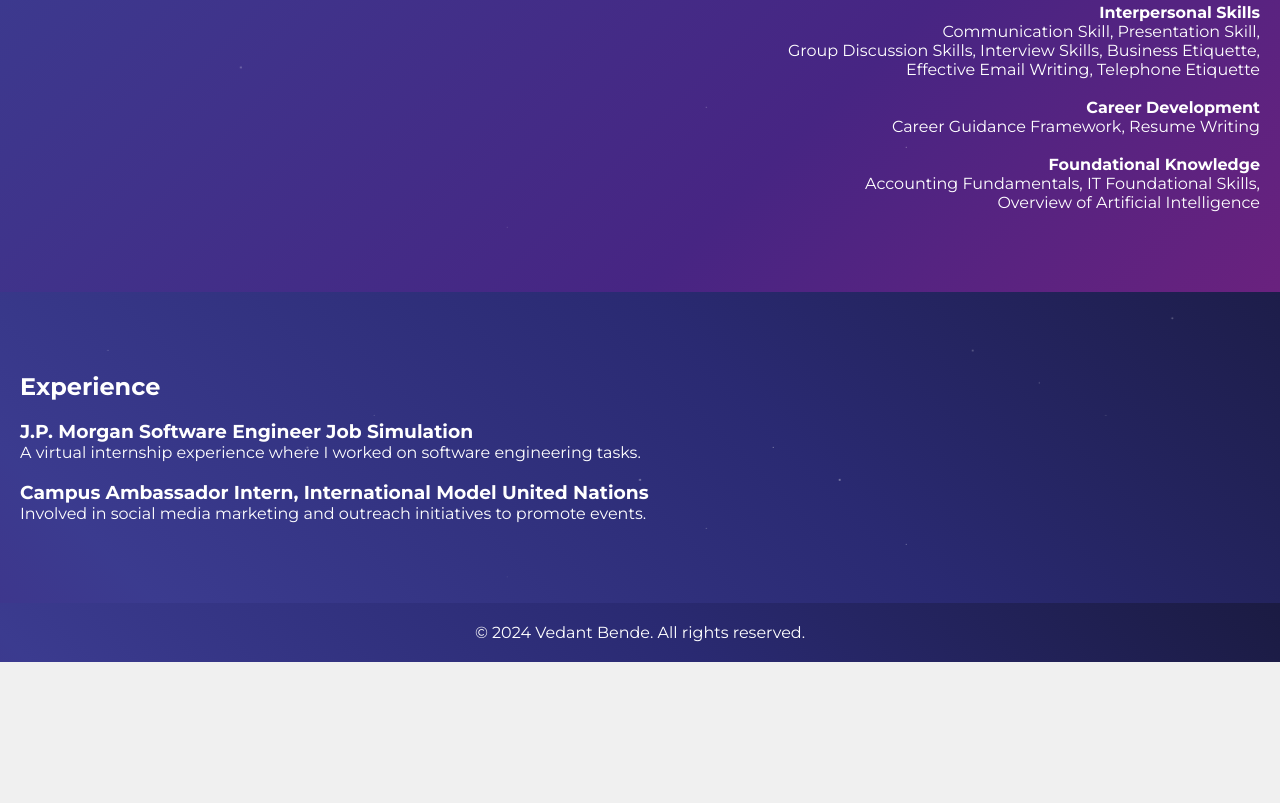
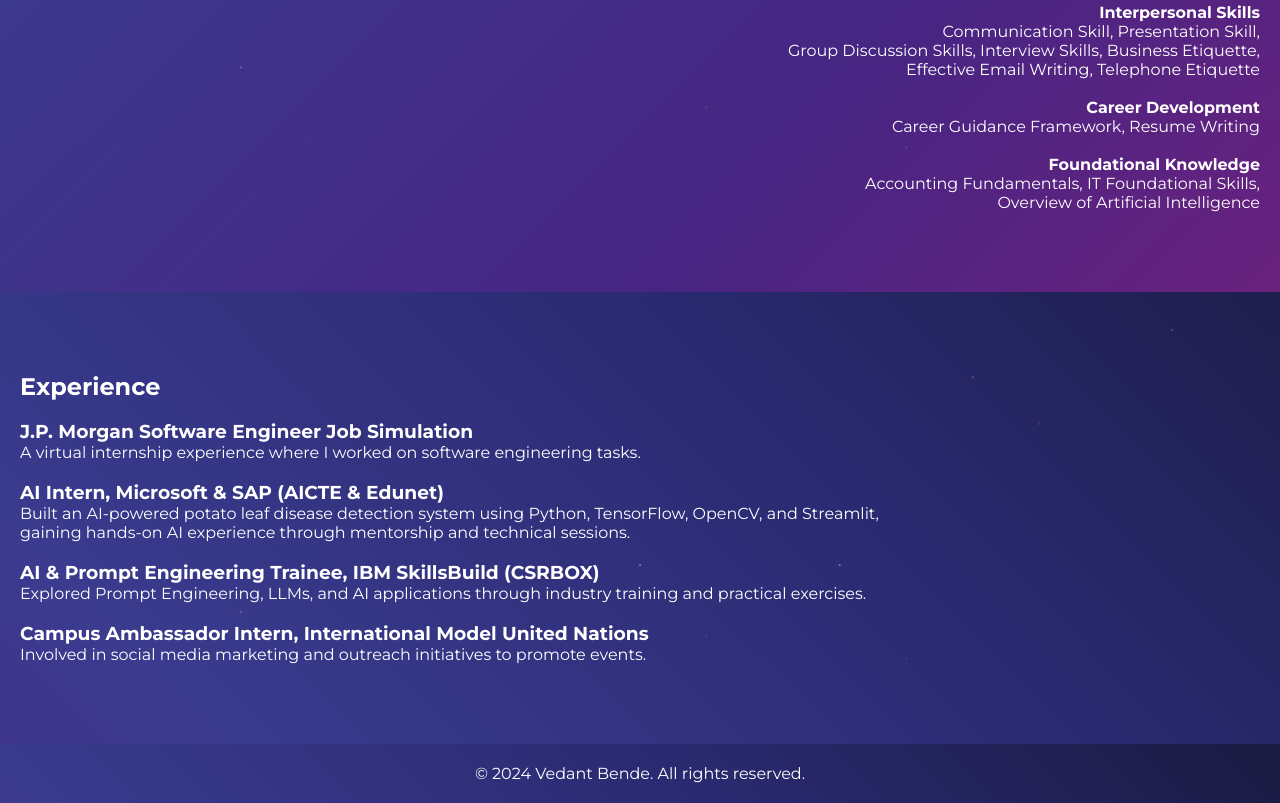
Before and after one commit to VedantBende/portfolio, a plain HTML site: page index.html in a window 1280 px wide. Shown: the part 1637-2440 px from the top of the page. Before the commit the page ends 2299 px from the top, so only its background shows below. Drawn offline with Linux system fonts and the light colour scheme.

Commit message:
Update index.html

```diff
--- a/index.html
+++ b/index.html
@@ -104,6 +104,12 @@
                 <h3>J.P. Morgan Software Engineer Job Simulation</h3>
                 <p>A virtual internship experience where I worked on software engineering tasks.</p>
                 <br>
+                <h3>AI Intern, Microsoft & SAP (AICTE & Edunet)</h3>
+                <p>Built an AI-powered potato leaf disease detection system using Python, TensorFlow, OpenCV, and Streamlit,<br> gaining hands-on AI experience through mentorship and technical sessions.</p>
+                <br>
+                <h3>AI & Prompt Engineering Trainee, IBM SkillsBuild (CSRBOX)</h3>
+                <p>Explored Prompt Engineering, LLMs, and AI applications through industry training and practical exercises.</p>
+                <br>
                 <h3>Campus Ambassador Intern, International Model United Nations</h3>
                 <p>Involved in social media marketing and outreach initiatives to promote events.</p>
             </div>
```
